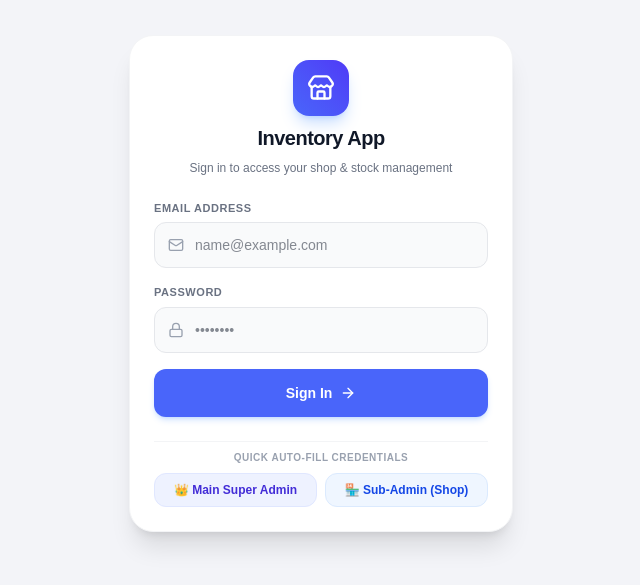
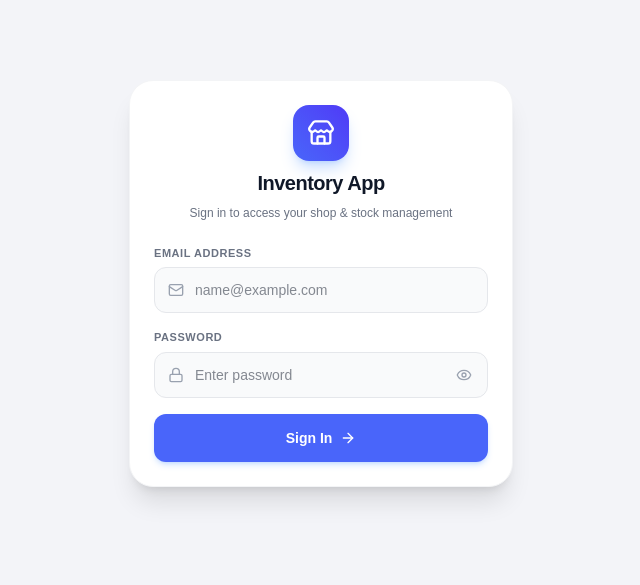
Before and after one commit to Timeloin/11, a Next.js app: page / in a window 1280 px wide. Shown: the part 117-702 px from the top of the page, without its empty margins (319-959 px from the left). Built offline with nearby package versions, Linux system fonts and the light colour scheme.

Commit message:
Add files via upload

```diff
--- a/src/components/LoginScreen.tsx
+++ b/src/components/LoginScreen.tsx
@@ -1,5 +1,5 @@
 import React, { useState } from 'react';
-import { Lock, Mail, ShieldCheck, ArrowRight, Store, AlertCircle } from 'lucide-react';
+import { Lock, Mail, ArrowRight, Store, AlertCircle, Eye, EyeOff } from 'lucide-react';
 import { UserSession } from '@/types';
 
 interface LoginScreenProps {
@@ -10,6 +10,7 @@ interface LoginScreenProps {
 export const LoginScreen: React.FC<LoginScreenProps> = ({ onLoginSuccess, onAccessDenied }) => {
   const [email, setEmail] = useState('');
   const [password, setPassword] = useState('');
+  const [showPassword, setShowPassword] = useState(false);
   const [loading, setLoading] = useState(false);
   const [error, setError] = useState<string | null>(null);
 
@@ -45,16 +46,6 @@ export const LoginScreen: React.FC<LoginScreenProps> = ({ onLoginSuccess, onAcce
     }
   };
 
-  const fillSuperAdmin = () => {
-    setEmail('harpreetsinghhappy7080@gmail.com');
-    setPassword('@Harpreet7518');
-  };
-
-  const fillSubAdmin = () => {
-    setEmail('subadmin@simranmobile.com');
-    setPassword('password123');
-  };
-
   return (
     <div className="min-h-screen bg-[#f3f4f8] flex flex-col justify-center items-center px-4 py-8">
       <div className="w-full max-w-sm bg-white rounded-3xl shadow-xl border border-gray-100 p-6 space-y-6">
@@ -85,7 +76,7 @@ export const LoginScreen: React.FC<LoginScreenProps> = ({ onLoginSuccess, onAcce
               Email Address
             </label>
             <div className="relative flex items-center">
-              <Mail className="w-4 h-4 text-gray-400 absolute left-3.5" />
+              <Mail className="w-4 h-4 text-gray-400 absolute left-3.5 pointer-events-none" />
               <input
                 type="email"
                 required
@@ -102,50 +93,39 @@ export const LoginScreen: React.FC<LoginScreenProps> = ({ onLoginSuccess, onAcce
               Password
             </label>
             <div className="relative flex items-center">
-              <Lock className="w-4 h-4 text-gray-400 absolute left-3.5" />
+              <Lock className="w-4 h-4 text-gray-400 absolute left-3.5 pointer-events-none" />
               <input
-                type="password"
+                type={showPassword ? 'text' : 'password'}
                 required
                 value={password}
                 onChange={(e) => setPassword(e.target.value)}
-                placeholder="••••••••"
-                className="w-full pl-10 pr-3.5 py-3 bg-gray-50 border border-gray-200 rounded-xl text-gray-900 text-sm focus:outline-none focus:ring-2 focus:ring-blue-500 focus:bg-white transition-all"
+                placeholder="Enter password"
+                className="w-full pl-10 pr-11 py-3 bg-gray-50 border border-gray-200 rounded-xl text-gray-900 text-sm focus:outline-none focus:ring-2 focus:ring-blue-500 focus:bg-white transition-all"
               />
+              <button
+                type="button"
+                onClick={() => setShowPassword(!showPassword)}
+                className="absolute right-3 p-1 text-gray-400 hover:text-gray-600 transition-colors focus:outline-none"
+                title={showPassword ? 'Hide password' : 'Show password'}
+              >
+                {showPassword ? (
+                  <EyeOff className="w-4 h-4" />
+                ) : (
+                  <Eye className="w-4 h-4" />
+                )}
+              </button>
             </div>
           </div>
 
           <button
             type="submit"
             disabled={loading}
-            className="w-full py-3.5 bg-[#4965fa] hover:bg-blue-600 active:bg-blue-700 text-white font-bold text-sm rounded-xl shadow-md shadow-blue-500/20 transition-all flex items-center justify-center space-x-2 disabled:opacity-50"
+            className="w-full py-3.5 bg-[#4965fa] hover:bg-blue-600 active:bg-blue-700 text-white font-bold text-sm rounded-xl shadow-md shadow-blue-500/20 transition-all flex items-center justify-center space-x-2 disabled:opacity-50 mt-2"
           >
             <span>{loading ? 'Authenticating...' : 'Sign In'}</span>
             <ArrowRight className="w-4 h-4" />
           </button>
         </form>
-
-        {/* Quick Demo Credentials for Fast Testing */}
-        <div className="pt-2 border-t border-gray-100 space-y-2">
-          <span className="text-[10px] font-bold text-gray-400 uppercase tracking-wider block text-center">
-            Quick Auto-Fill Credentials
-          </span>
-          <div className="grid grid-cols-2 gap-2">
-            <button
-              type="button"
-              onClick={fillSuperAdmin}
-              className="px-2.5 py-2 bg-indigo-50 hover:bg-indigo-100 text-indigo-700 rounded-xl text-xs font-bold text-center border border-indigo-100 transition-colors"
-            >
-              👑 Main Super Admin
-            </button>
-            <button
-              type="button"
-              onClick={fillSubAdmin}
-              className="px-2.5 py-2 bg-blue-50 hover:bg-blue-100 text-blue-700 rounded-xl text-xs font-bold text-center border border-blue-100 transition-colors"
-            >
-              🏪 Sub-Admin (Shop)
-            </button>
-          </div>
-        </div>
       </div>
     </div>
   );
```
